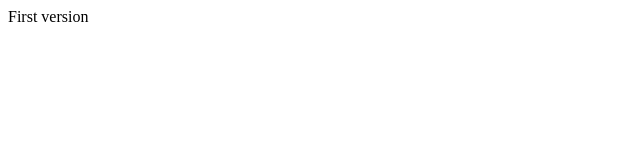
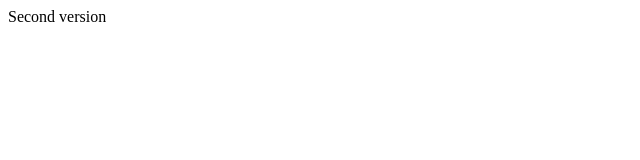
Before and after one commit to intermediatech22/gitdemo, a plain HTML site: page index.html in a window 1280 px wide. Shown: the full height of the page, 0-640 px from the left. Drawn offline with Linux system fonts and the light colour scheme.

Commit message:
Second version

```diff
--- a/index.html
+++ b/index.html
@@ -3,6 +3,6 @@
         <title>Git Demo</title>
     </head>
     <body>
-        <div>First version</div>
+        <div>Second version</div>
     </body>
 </html>
```
